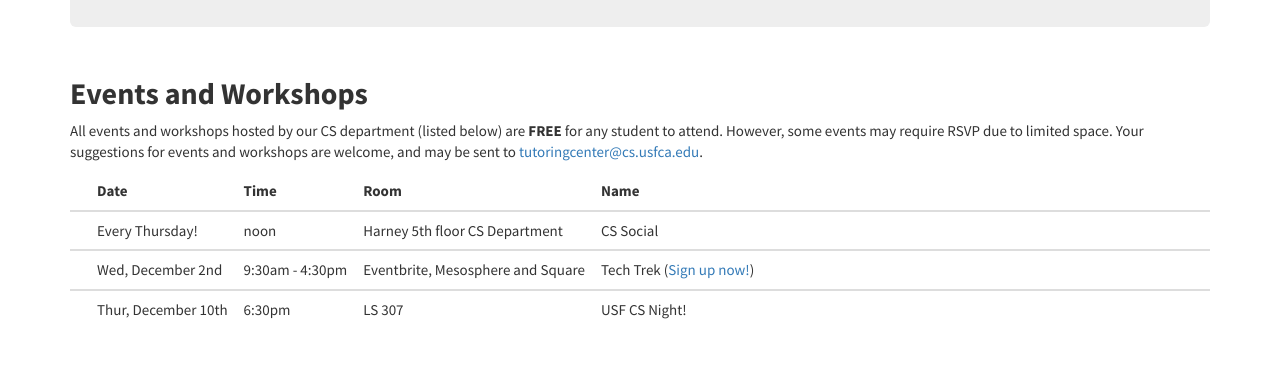
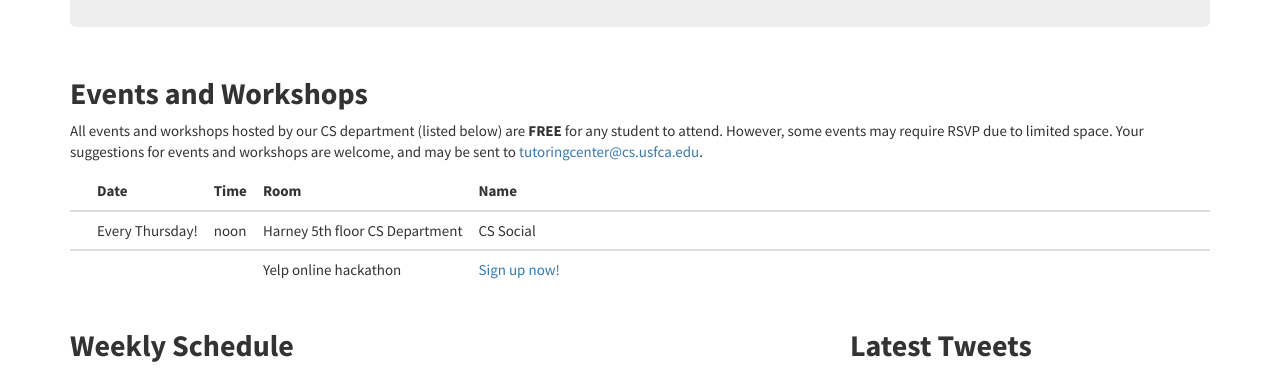
Before and after one commit to CSTutors/CSTutors.github.io, a Jekyll site: the page built from index.html, in a window 1280 px wide and 900 px high, scrolled down 436 px, cut to the strip 0-368 px from the top of the window. Built offline with Jekyll 4.4.1, drawn with Linux system fonts in a browser that asks for light colours; nearby versions of some CDN libraries; comment, search, counter and statistics services are not loaded.

Commit message:
update events

```diff
--- a/index.html
+++ b/index.html
@@ -52,19 +52,10 @@ title: Home
             <tbody>
                 <tr>
                     <th>&nbsp;</th>
-                    <td nowrap>Wed, December 2nd</td>
-                    <td nowrap>9:30am - 4:30pm</td>
-                    <td nowrap>Eventbrite, Mesosphere and Square</td>
-                    <td>Tech Trek (<a href="http://goo.gl/forms/zgdCiRM7JY">Sign up now!</a>)</td>
-                </tr>
-            </tbody>
-            <tbody>
-                <tr>
-                    <th>&nbsp;</th>
-                    <td nowrap>Thur, December 10th</td>
-                    <td nowrap>6:30pm</td>
-                    <td nowrap>LS 307</td>
-                    <td>USF CS Night!</td>
+                    <td nowrap></td>
+                    <td nowrap></td>
+                    <td nowrap>Yelp online hackathon</td>
+                    <td><a href="http://yelp.devpost.com/">Sign up now!</a></td>
                 </tr>
             </tbody>
 
```
